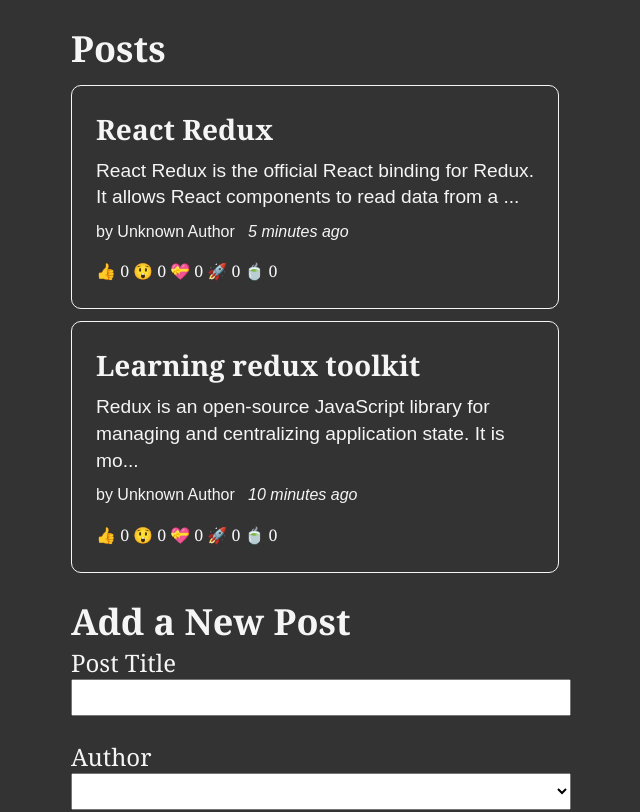
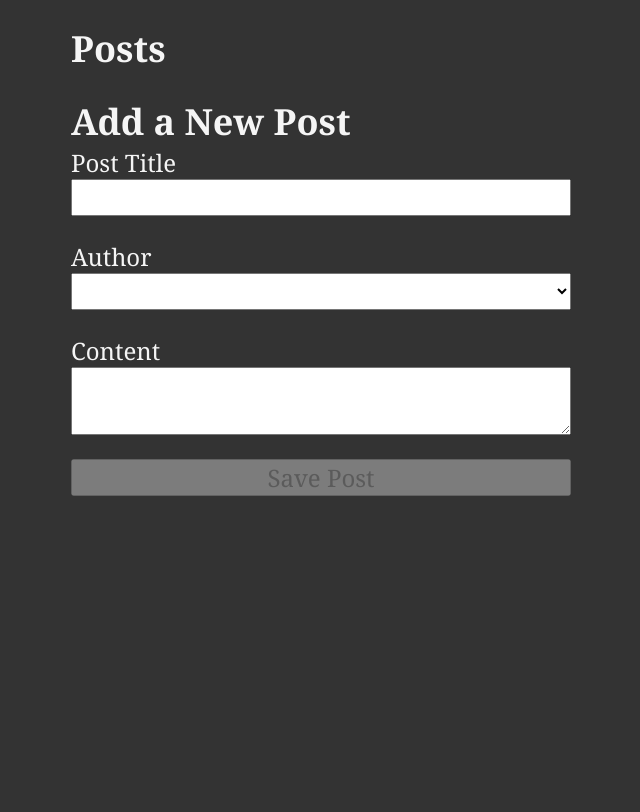
Before and after one commit to FrankYChills/Blog-W-Redux, a React (Create React App) app: page / in a window 1280 px wide. Shown: the top 812 px of the page, without its empty margins (319-959 px from the left). Built offline with nearby package versions, Linux system fonts and the light colour scheme.

Commit message:
post excerpt added

```diff
--- a/package.json
+++ b/package.json
@@ -4,6 +4,7 @@
   "private": true,
   "dependencies": {
     "@reduxjs/toolkit": "^1.9.1",
+    "axios": "^1.2.1",
     "date-fns": "^2.29.3",
     "react": "^18.2.0",
     "react-dom": "^18.2.0",
--- /dev/null
+++ b/src/features/posts/PostsExcerpt.js
@@ -0,0 +1,19 @@
+import PostAuthor from "./PostAuthor";
+import TimeAgo from "./TimeAgo";
+import ReactionButtons from "./ReactionButtons";
+
+const PostsExcerpt = ({ post }) => {
+  return (
+    <article>
+      <h3>{post.title}</h3>
+      <p>{post.body.substring(0, 100)}...</p>
+      <p className="postCredit">
+        <PostAuthor userId={post.userId} />
+        <TimeAgo timestamp={post.date} />
+      </p>
+      <ReactionButtons post={post} />
+    </article>
+  );
+};
+
+export default PostsExcerpt;
--- a/src/features/posts/PostsLists.js
+++ b/src/features/posts/PostsLists.js
@@ -1,32 +1,38 @@
-import { useSelector } from "react-redux";
-import { selectAllPosts } from "./postsSlice";
-import PostAuthor from "./PostAuthor";
-import TimeAgo from "./TimeAgo";
-import ReactionButtons from "./ReactionButtons";
+import { useSelector, useDispatch } from "react-redux";
+import {
+  selectAllPosts,
+  getPostsStatus,
+  getPostsError,
+  fetchPosts,
+} from "./postsSlice";
+import PostsExcerpt from "./PostsExcerpt";
+import { useEffect } from "react";
 
 const PostsLists = () => {
+  const dispatch = useDispatch();
   // select a reducer to get posts
   const posts = useSelector(selectAllPosts);
+  const postsStatus = useSelector(getPostsStatus);
+  const error = useSelector(getPostsError);
   //reverse posts ordering(latest first)
-  const orderedPosts = posts
-    .slice()
-    .sort((a, b) => b.date.localeCompare(a.date));
-  // render posts
-  const renderedPosts = orderedPosts.map((post) => (
-    <article key={post.id}>
-      <h3>{post.title}</h3>
-      <p>{post.content.substring(0, 100)}...</p>
-      <p className="postCredit">
-        <PostAuthor userId={post.userId} />
-        <TimeAgo timestamp={post.date} />
-      </p>
-      <ReactionButtons post={post} />
-    </article>
-  ));
+
+  let content = "";
+  if (postsStatus === "loading") {
+    content = <p>Loading ....</p>;
+  } else if (postsStatus === "succeeded") {
+    const orderedPosts = posts
+      .slice()
+      .sort((a, b) => b.date.localeCompare(a.date));
+    content = orderedPosts.map((post) => (
+      <PostsExcerpt key={post.id} post={post} />
+    ));
+  } else if (postsStatus === "failed") {
+    content = <p>{error}</p>;
+  }
   return (
     <section>
       <h2>Posts</h2>
-      {renderedPosts}
+      {content}
     </section>
   );
 };
--- a/src/features/posts/postsSlice.js
+++ b/src/features/posts/postsSlice.js
@@ -1,36 +1,50 @@
-import { createSlice, nanoid } from "@reduxjs/toolkit";
+import { createSlice, nanoid, createAsyncThunk } from "@reduxjs/toolkit";
 import { sub } from "date-fns";
+import axios from "axios";
 
-const initialState = [
-  {
-    id: "1",
-    title: "Learning redux toolkit",
-    content:
-      "Redux is an open-source JavaScript library for managing and centralizing application state. It is most commonly used with libraries such as React or Angular for building user interfaces",
-    date: sub(new Date(), { minutes: 10 }).toISOString(),
-    reactions: {
-      thumbsUp: 0,
-      wow: 0,
-      heart: 0,
-      rocket: 0,
-      coffee: 0,
-    },
-  },
-  {
-    id: "2",
-    title: "React Redux",
-    content:
-      "React Redux is the official React binding for Redux. It allows React components to read data from a Redux Store, and dispatch Actions to the Store to update data. ",
-    date: sub(new Date(), { minutes: 5 }).toISOString(),
-    reactions: {
-      thumbsUp: 0,
-      wow: 0,
-      heart: 0,
-      rocket: 0,
-      coffee: 0,
-    },
-  },
-];
+const POSTS_URL = "https://jsonplaceholder.typicode.com/posts";
+
+const initialState = {
+  posts: [],
+  status: "idle", //idle | loading | succedded | failed
+  error: null,
+};
+
+export const fetchPosts = createAsyncThunk("posts/fetchPosts", async () => {
+  const response = await axios.get(POSTS_URL);
+
+  return response.data;
+});
+//lesson2-state -
+//   {
+//     id: "1",
+//     title: "Learning redux toolkit",
+//     content:
+//       "Redux is an open-source JavaScript library for managing and centralizing application state. It is most commonly used with libraries such as React or Angular for building user interfaces",
+//     date: sub(new Date(), { minutes: 10 }).toISOString(),
+//     reactions: {
+//       thumbsUp: 0,
+//       wow: 0,
+//       heart: 0,
+//       rocket: 0,
+//       coffee: 0,
+//     },
+//   },
+//   {
+//     id: "2",
+//     title: "React Redux",
+//     content:
+//       "React Redux is the official React binding for Redux. It allows React components to read data from a Redux Store, and dispatch Actions to the Store to update data. ",
+//     date: sub(new Date(), { minutes: 5 }).toISOString(),
+//     reactions: {
+//       thumbsUp: 0,
+//       wow: 0,
+//       heart: 0,
+//       rocket: 0,
+//       coffee: 0,
+//     },
+//   },
+// ];
 
 const postsSlice = createSlice({
   // all the data below can be accessed through postSlice.reducer
@@ -39,7 +53,7 @@
   reducers: {
     postAdded: {
       reducer(state, action) {
-        state.push(action.payload);
+        state.posts.push(action.payload);
       }, //prepare do validation before updating the state using reducer function and returns data as payload to reducer
       prepare(title, content, userId) {
         return {
@@ -62,18 +76,51 @@
     },
     reactionAdded(state, action) {
       const { postId, reaction } = action.payload;
-      const existingPost = state.find((post) => post.id === postId);
+      const existingPost = state.posts.find((post) => post.id === postId);
       if (existingPost) {
         existingPost.reactions[reaction] += 1;
       }
     },
+  },
+  extraReducers(builder) {
+    //define what happens to state after thunk function gets executed
+    builder
+      .addCase(fetchPosts.pending, (state, action) => {
+        state.status = "loading";
+      })
+      .addCase(fetchPosts.fulfilled, (state, action) => {
+        state.status = "succeeded";
+        // when the data is fetched successfully
+        let min = 1;
+        //action.payload is the data we get from fetchPosts function
+        const loadedPost = action.payload.map((post) => {
+          // add more keys to the data
+          post.date = sub(new Date(), { minutes: min + 1 }).toISOString();
+          post.reactions = {
+            thumbsUp: 0,
+            wow: 0,
+            heart: 0,
+            rocket: 0,
+            coffee: 0,
+          };
+          return post;
+        });
+        // update the state
+        state.posts = state.posts.concat(loadedPost);
+      })
+      .addCase(fetchPosts.rejected, (state, action) => {
+        state.status = "failed";
+        state.error = action.error.message;
+      });
   },
 });
 
 // export a function that gets data from reducer
 // this function can be implemented in postsListComponent to get posts but we are doing it here caue if any time any change happen on the data we can implement that on this file instead of each and every component.
 // goes to store and gets posts state
-export const selectAllPosts = (state) => state.posts;
+export const selectAllPosts = (state) => state.posts.posts;
+export const getPostsStatus = (state) => state.posts.status;
+export const getPostsError = (state) => state.posts.error;
 
 // return current state
 export default postsSlice.reducer;
--- a/src/features/users/usersSlice.js
+++ b/src/features/users/usersSlice.js
@@ -1,5 +1,7 @@
-import { createSlice } from "@reduxjs/toolkit";
+import { createSlice, createAsyncThunk } from "@reduxjs/toolkit";
+import { Axios } from "axios";
 
+const USERS_URL = "https://jsonplaceholder.typicode.com/posts";
 const initialState = [
   { id: "0", name: "frankyWO" },
   { id: "1", name: "karanWO" },
```
Also changed, not shown: 1 other file (tests, documents, lock files or other folders).
